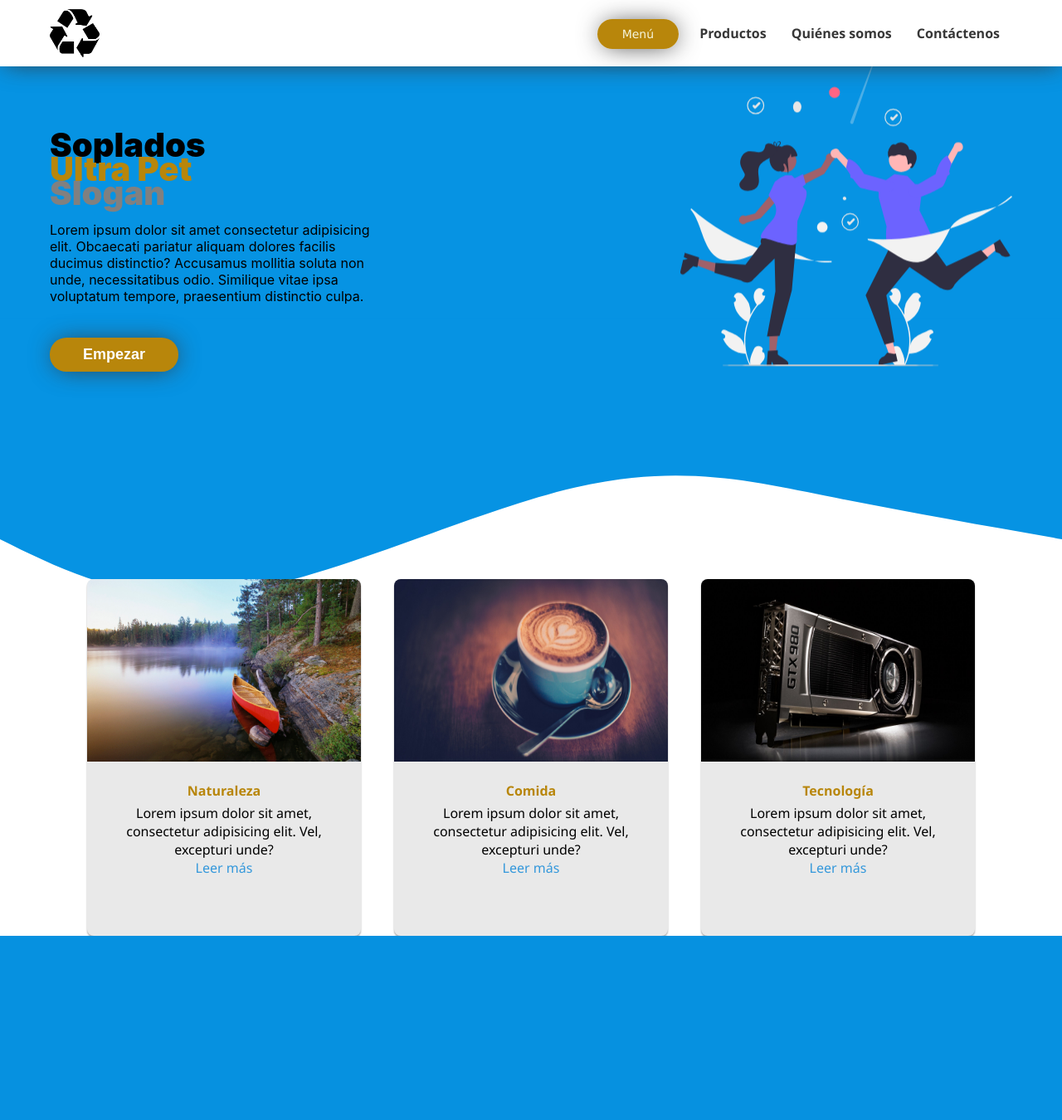
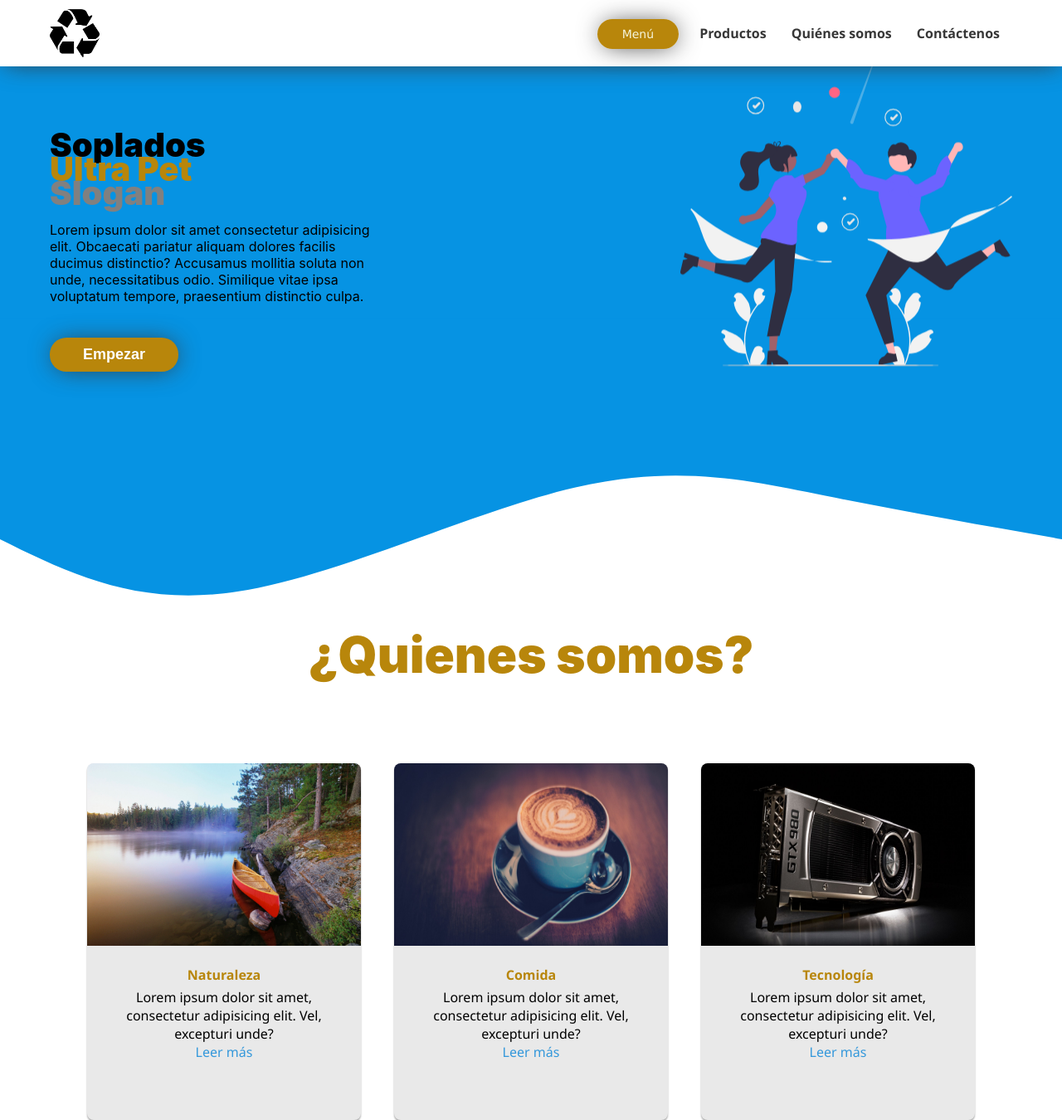
Before and after one commit to andymudz/sopladosultrapet, a PHP site: page /sopladosultrapet/ in a window 1280 px wide. Shown: the whole page at 83% size. Before the commit the page ends 1128 px from the top, so only its background shows below. Run offline with PHP 8.4, Linux system fonts and the light colour scheme; some libraries are stand-ins or nearby versions.

Commit message:
Titulo quienes somos

```diff
--- a/css/style.css
+++ b/css/style.css
@@ -9,6 +9,10 @@
 :root {
   --colorPrimary: #002973;
   --colorSecundary: #155db1;
+}
+
+html {
+  scroll-behavior: smooth;
 }
 
 /* cabecera*/
@@ -220,13 +224,45 @@ nav ul li {
 /*fin wave*/
 
 /*cards*/
+
+.quienes-somos-titulo {
+  position: relative;
+  display: flex;
+  justify-content: center;
+  align-items: flex-end;
+  top: 230px;
+}
+
+.quienes-somos-titulo h1 {
+  font-size: 60px;
+  font-weight: 900;
+  color: darkgoldenrod;
+  font-family: -apple-system, BlinkMacSystemFont, "Segoe UI", Roboto, Oxygen,
+    Ubuntu, Cantarell, "Open Sans", "Helvetica Neue", sans-serif;
+  animation: move-quienes-somos 5s ease-in-out infinite;
+}
+
+@keyframes move-quienes-somos {
+  0% {
+    transform: translateY(5px);
+  }
+  25% {
+    transform: translateY(-5px);
+  }
+
+  100% {
+    transform: translateY(5px);
+  }
+}
+
 .container-cards {
   position: relative;
-  top: 150px;
+  top: 300px;
   width: 100%;
   max-width: 1200px;
   height: 430px;
   display: flex;
+  flex-direction: row;
   flex-wrap: wrap;
   justify-content: center;
   margin: auto;
--- a/index.php
+++ b/index.php
@@ -1,12 +1,14 @@
-
  <?php
     include 'templates/header.php'
     ?>
 
  <!-- cards seccion-->
 
+ <div class="quienes-somos-titulo">
+     <h1>¿Quienes somos?</h1>
+ </div>
+
  <div class="container-cards" id="quienes-somos">
-
      <div class="card">
          <img src="img/img1.jpg">
          <h4>Naturaleza</h4>
```
Lines whose indentation alone changed are shown as unchanged.
